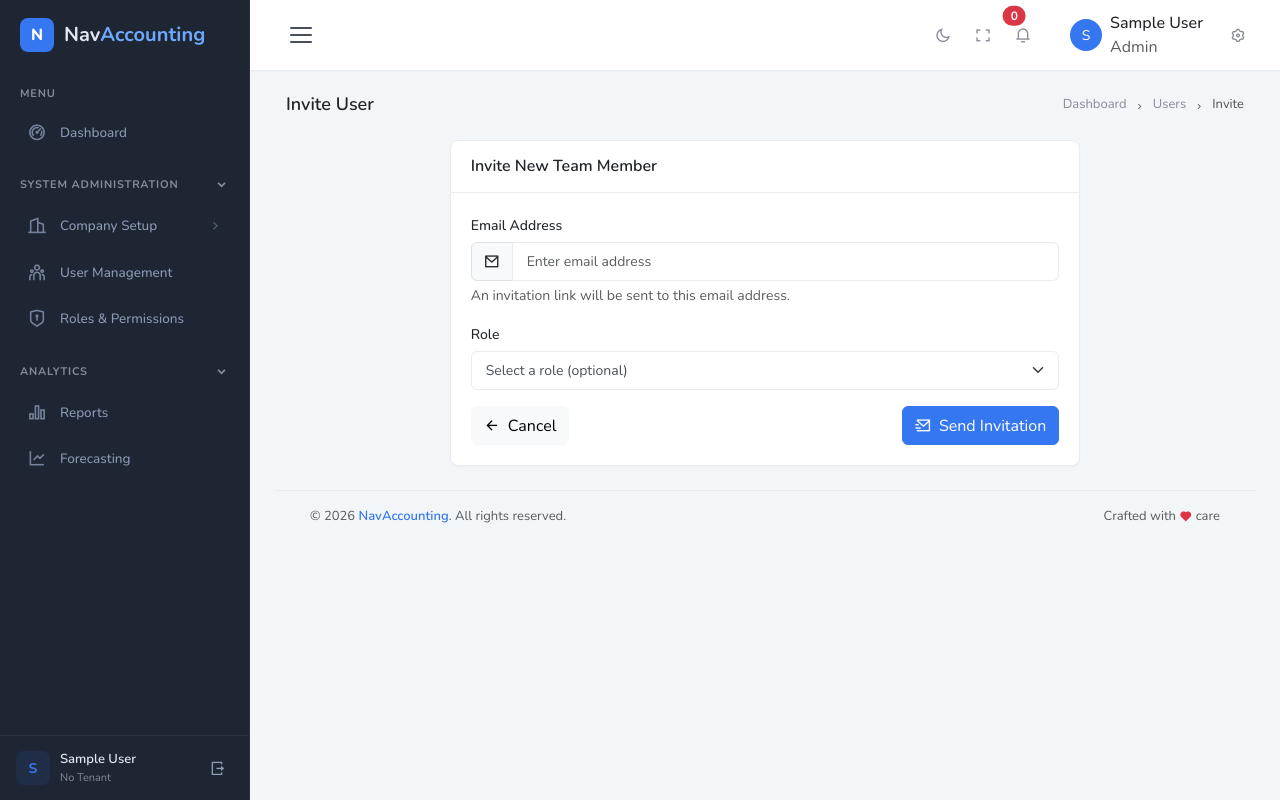
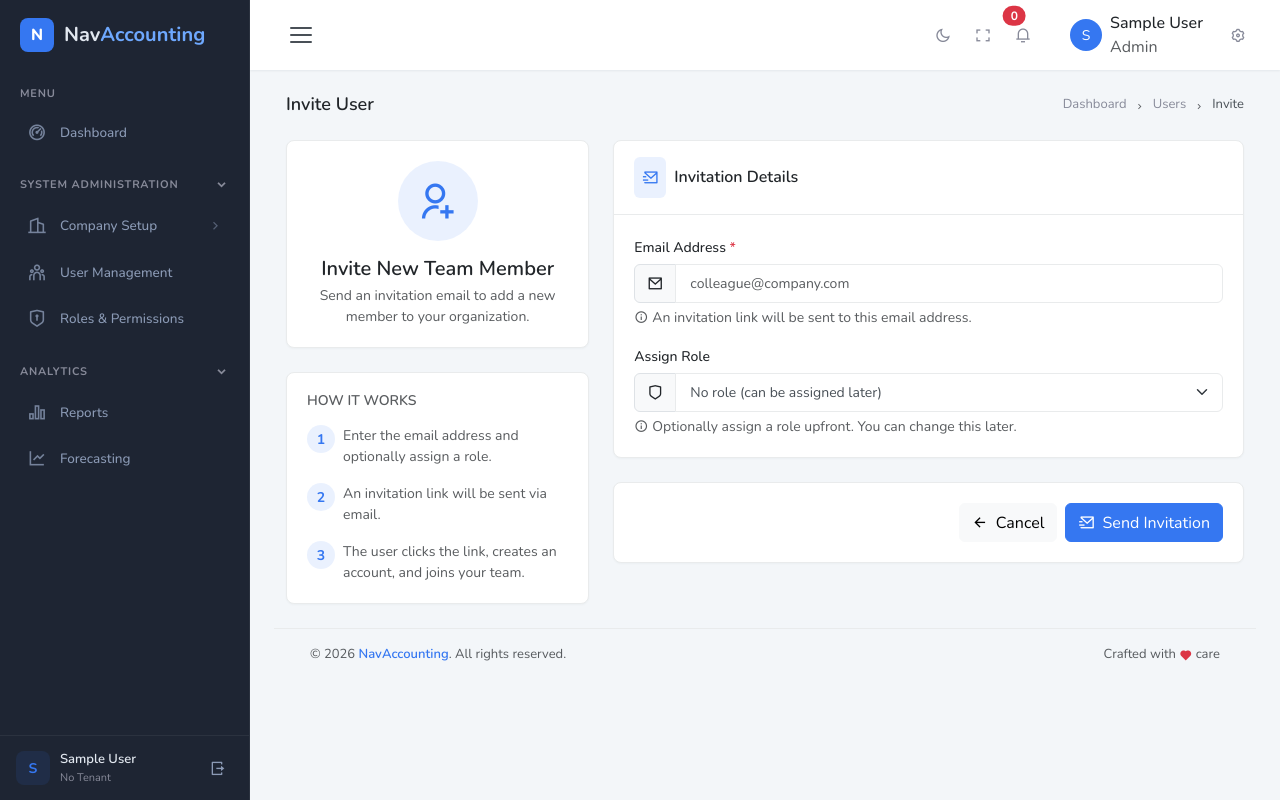
Before and after one commit to Navaid-KloneIT/NavAccounting, a Django app: template templates/accounts/user_invite.html in a window 1280 px wide. Run offline with Django 5.2, Linux system fonts and the light colour scheme; the template is opened without the code that fills it, so the values that code supplies are empty; the visitor is signed in with stand-in values (Sample User, id 1); some libraries are stand-ins or nearby versions.

Commit message:
Redesign invite user form with info panel and polished layout

```diff
--- a/templates/accounts/user_invite.html
+++ b/templates/accounts/user_invite.html
@@ -13,62 +13,116 @@
     </ol>
 </div>
 
-<div class="row justify-content-center">
+<div class="row">
+    <!-- Left: Info Panel -->
+    <div class="col-lg-4">
+        <div class="card">
+            <div class="card-body text-center">
+                <div class="rounded-circle bg-soft-primary mx-auto d-flex align-items-center justify-content-center mb-3" style="width: 80px; height: 80px;">
+                    <i class="ri-user-add-line text-primary" style="font-size: 2.5rem;"></i>
+                </div>
+                <h5 class="mb-1">Invite New Team Member</h5>
+                <p class="text-muted small mb-0">Send an invitation email to add a new member to your organization.</p>
+            </div>
+        </div>
+        <div class="card">
+            <div class="card-body">
+                <h6 class="text-muted text-uppercase small mb-3">How it works</h6>
+                <div class="d-flex mb-3">
+                    <div class="flex-shrink-0">
+                        <div class="rounded-circle bg-soft-primary d-flex align-items-center justify-content-center" style="width: 28px; height: 28px;">
+                            <span class="text-primary fw-bold small">1</span>
+                        </div>
+                    </div>
+                    <div class="flex-grow-1 ms-2">
+                        <p class="text-muted small mb-0">Enter the email address and optionally assign a role.</p>
+                    </div>
+                </div>
+                <div class="d-flex mb-3">
+                    <div class="flex-shrink-0">
+                        <div class="rounded-circle bg-soft-primary d-flex align-items-center justify-content-center" style="width: 28px; height: 28px;">
+                            <span class="text-primary fw-bold small">2</span>
+                        </div>
+                    </div>
+                    <div class="flex-grow-1 ms-2">
+                        <p class="text-muted small mb-0">An invitation link will be sent via email.</p>
+                    </div>
+                </div>
+                <div class="d-flex">
+                    <div class="flex-shrink-0">
+                        <div class="rounded-circle bg-soft-primary d-flex align-items-center justify-content-center" style="width: 28px; height: 28px;">
+                            <span class="text-primary fw-bold small">3</span>
+                        </div>
+                    </div>
+                    <div class="flex-grow-1 ms-2">
+                        <p class="text-muted small mb-0">The user clicks the link, creates an account, and joins your team.</p>
+                    </div>
+                </div>
+            </div>
+        </div>
+    </div>
+
+    <!-- Right: Form -->
     <div class="col-lg-8">
+        <form method="post">
+            {% csrf_token %}
+
+            <!-- Invitation Details -->
             <div class="card">
                 <div class="card-header">
-                <h5 class="card-title mb-0">Invite New Team Member</h5>
+                    <div class="d-flex align-items-center">
+                        <div class="rounded bg-soft-primary p-2 me-2">
+                            <i class="ri-mail-send-line text-primary"></i>
+                        </div>
+                        <h5 class="card-title mb-0">Invitation Details</h5>
+                    </div>
                 </div>
                 <div class="card-body">
-                {% if messages %}
-                {% for message in messages %}
-                <div class="alert alert-{{ message.tags }} alert-dismissible fade show" role="alert">
-                    {{ message }}
-                    <button type="button" class="btn-close" data-bs-dismiss="alert"></button>
-                </div>
-                {% endfor %}
-                {% endif %}
-
-                <form method="post">
-                    {% csrf_token %}
                     <div class="row g-3">
                         <div class="col-12">
-                            <label for="id_email" class="form-label">Email Address</label>
+                            <label for="id_email" class="form-label">Email Address <span class="text-danger">*</span></label>
                             <div class="input-group">
                                 <span class="input-group-text"><i class="ri-mail-line"></i></span>
                                 <input type="email"
                                        class="form-control {% if form.email.errors %}is-invalid{% endif %}"
                                        id="id_email"
                                        name="email"
-                                       placeholder="Enter email address"
+                                       placeholder="colleague@company.com"
                                        required
                                        value="{{ form.email.value|default:'' }}">
+                            </div>
                             {% if form.email.errors %}
-                                <div class="invalid-feedback">
+                            <div class="invalid-feedback d-block">
                                 {% for error in form.email.errors %}{{ error }}{% endfor %}
                             </div>
                             {% endif %}
+                            <div class="form-text"><i class="ri-information-line me-1"></i>An invitation link will be sent to this email address.</div>
                         </div>
-                            <div class="form-text">An invitation link will be sent to this email address.</div>
-                        </div>
-
                         <div class="col-12">
-                            <label for="id_role" class="form-label">Role</label>
+                            <label for="id_role" class="form-label">Assign Role</label>
+                            <div class="input-group">
+                                <span class="input-group-text"><i class="ri-shield-line"></i></span>
                                 <select class="form-select {% if form.role.errors %}is-invalid{% endif %}" id="id_role" name="role">
-                                <option value="">Select a role (optional)</option>
+                                    <option value="">No role (can be assigned later)</option>
                                     {% for role in roles %}
                                     <option value="{{ role.id }}">{{ role.name }}</option>
                                     {% endfor %}
                                 </select>
+                            </div>
                             {% if form.role.errors %}
-                            <div class="invalid-feedback">
+                            <div class="invalid-feedback d-block">
                                 {% for error in form.role.errors %}{{ error }}{% endfor %}
                             </div>
                             {% endif %}
+                            <div class="form-text"><i class="ri-information-line me-1"></i>Optionally assign a role upfront. You can change this later.</div>
+                        </div>
+                    </div>
+                </div>
             </div>
 
-                        <div class="col-12">
-                            <div class="d-flex justify-content-between">
+            <!-- Actions -->
+            <div class="card">
+                <div class="card-body d-flex justify-content-end gap-2">
                     <a href="{% url 'accounts:user_list' tenant_slug=current_tenant.slug %}" class="btn btn-light">
                         <i class="ri-arrow-left-line me-1"></i> Cancel
                     </a>
@@ -77,10 +131,7 @@
                     </button>
                 </div>
             </div>
-                    </div>
         </form>
     </div>
 </div>
-    </div>
-</div>
 {% endblock %}
```
Lines whose indentation alone changed are shown as unchanged.
